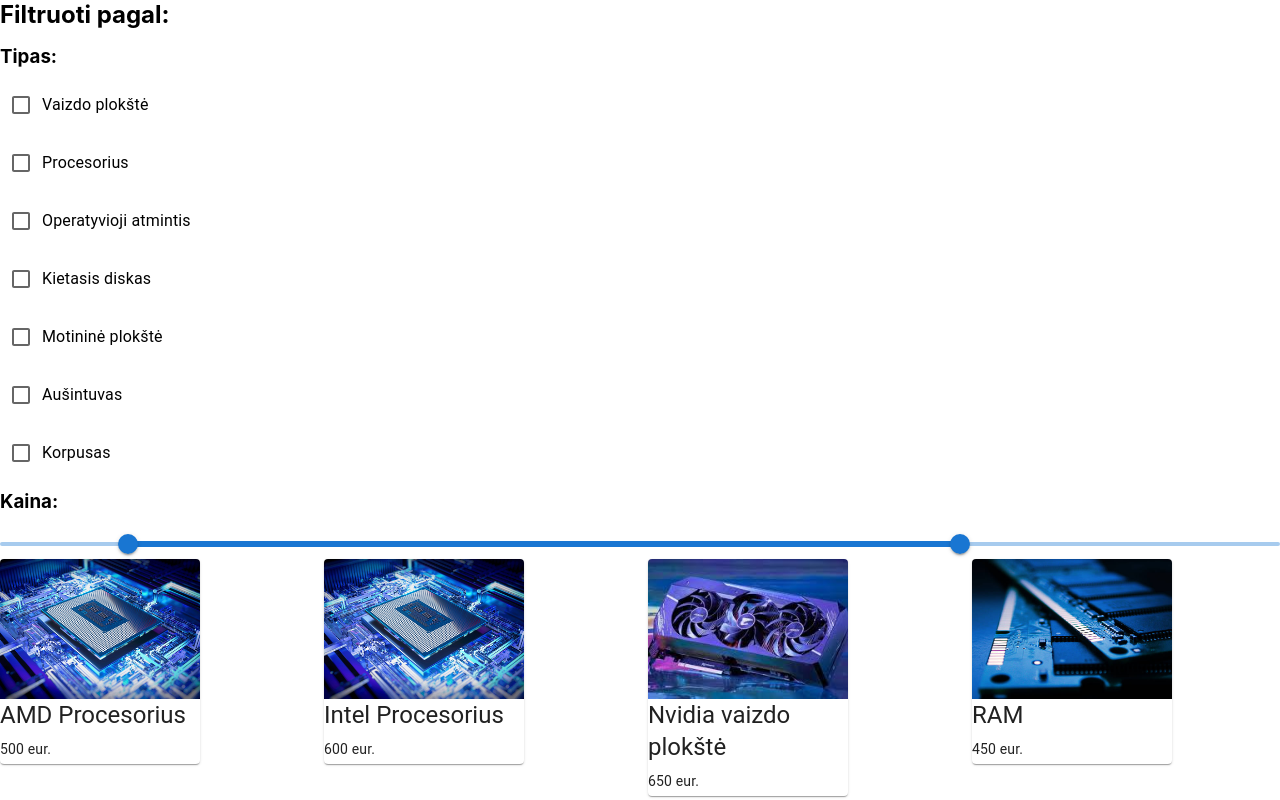
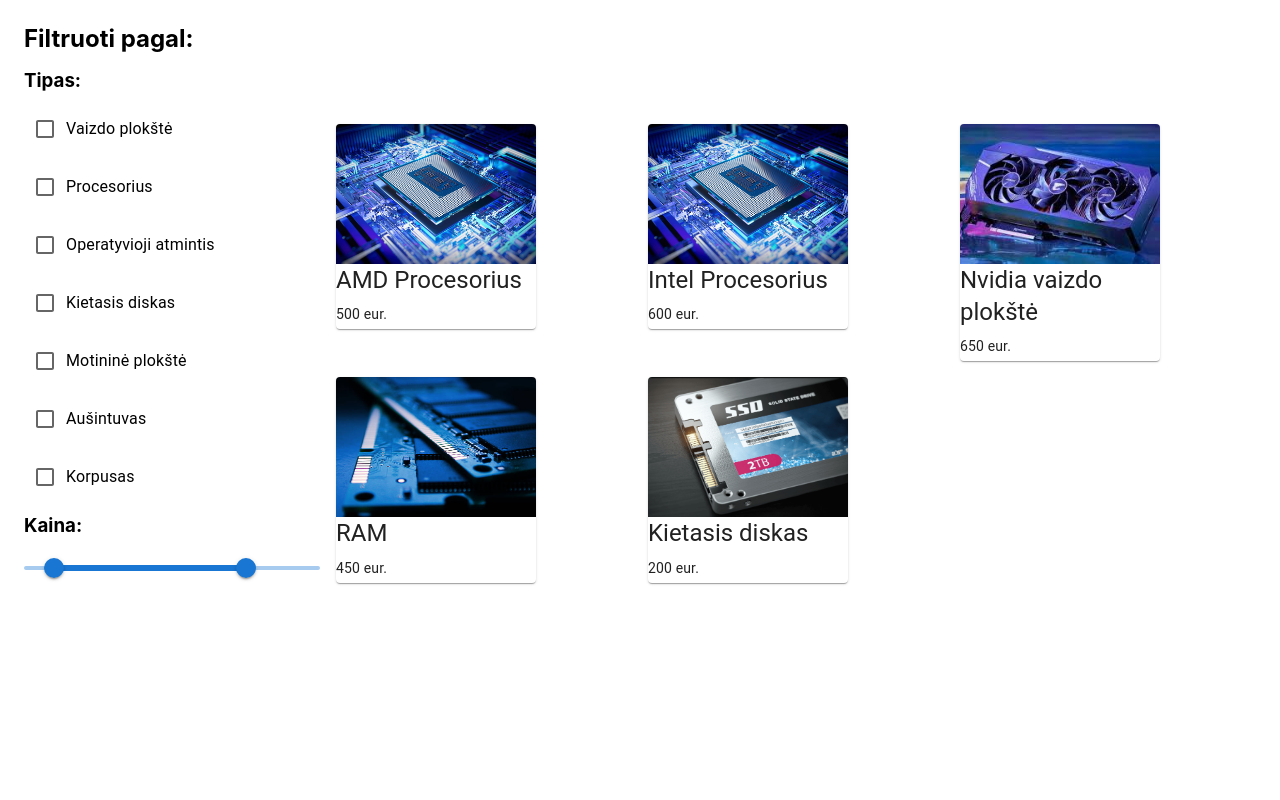
Before and after one commit to xauxius/Kilobitas, a React (Create React App) app in the folder frontend/: page /Katalogas in a window 1280 px wide. Shown: the top 800 px of the page. Built offline with nearby package versions, Linux system fonts and the light colour scheme.

Commit message:
Some forgotten changes to push

```diff
--- a/frontend/src/Components/ItemFullView.js
+++ b/frontend/src/Components/ItemFullView.js
@@ -1,15 +1,17 @@
-import { Card, CardMedia, Typography } from "@mui/material"
-
-
+import { Button, Card, CardActions, CardContent, CardMedia, Grid, Typography } from "@mui/material";
 const ItemFullView = (props) => {
-
-    return <Card sx={{ maxWidth: 500 }}>
+  return (
+    <Card sx={{ display: 'flex', maxWidth: 1200 }}>
       <CardMedia
         component="img"
         alt="Prekė"
         height={300}
         image={props.image}
+        sx={{ width: 400, flexShrink: 0 }}
       />
+      <Grid container sx={{ flexGrow: 1 }}>
+        <Grid item xs={12}>
+          <CardContent>
             <Typography variant="h3" component="div">
               {props.item.name}
             </Typography>
@@ -22,7 +24,18 @@
             <Typography variant="body2" component="div">
               Liko: {props.item.amount}
             </Typography>
+          </CardContent>
+        </Grid>
+        <Grid item xs={12}>
+          <CardActions>
+            <Button color="success">
+              Pridėti į krepšelį
+            </Button>
+          </CardActions>
+        </Grid>
+      </Grid>
     </Card>
-}
+  );
+};
 
 export default ItemFullView;
--- a/frontend/src/Pages/Catalog.js
+++ b/frontend/src/Pages/Catalog.js
@@ -1,22 +1,25 @@
-import { Grid } from "@mui/material";
+import { Button, Grid, Stack } from "@mui/material";
 import FilterSideBar from "../Components/FilterSideBar"
 import ItemFull from "../Objects/itemFull";
 import ItemMinimalView from "../Components/ItemMinimalView";
 import { useEffect } from "react";
 import {items, images} from "../Objects/Data";
-
+import { Link } from "react-router-dom";
 
 const Catalog = () => {
     useEffect(() => {
         console.log(items[0]);
     }, [])
 
-    return   <>
+    return   <Grid container spacing={2} sx={{padding: 3}}>
+    <Grid item xs={3}>
         <FilterSideBar />
-    <Grid container spacing={2}>
+    </Grid>
+    <Grid item xs={9}>
+        <Grid container spacing={2} style={{paddingTop: 100}}>
             {
                 items.map((element, i) => (
-                <Grid item xs={3} key={i}>
+                    <Grid item xs={4} key={i}>
                         <ItemMinimalView
                             item={element}
                             image={images[i]}
@@ -25,7 +28,8 @@
                 ))
             }
         </Grid>
-    </>
+    </Grid>
+    </Grid>
 }
 
 export default Catalog;
--- a/frontend/src/Pages/Item.js
+++ b/frontend/src/Pages/Item.js
@@ -8,13 +8,13 @@
 const image = images[4];
 
 const Item = (props) => {
-    return <div>
+    return <div style={{padding: 20}}>
         <ItemFullView item={item} image={image} />
         <hr></hr>
         <h2>Žmonės taip pat domėjosi:</h2>
-        <Stack direction="row" spacing={2}>
+        <Stack direction="row" spacing={3}>
             {
-                items.slice(0, 3).map( (element, i) => (
+                items.slice(0, 4).map( (element, i) => (
                     <ItemMinimalView
                         item={element}
                         image={images[i]}
```
Lines whose indentation alone changed are shown as unchanged.
